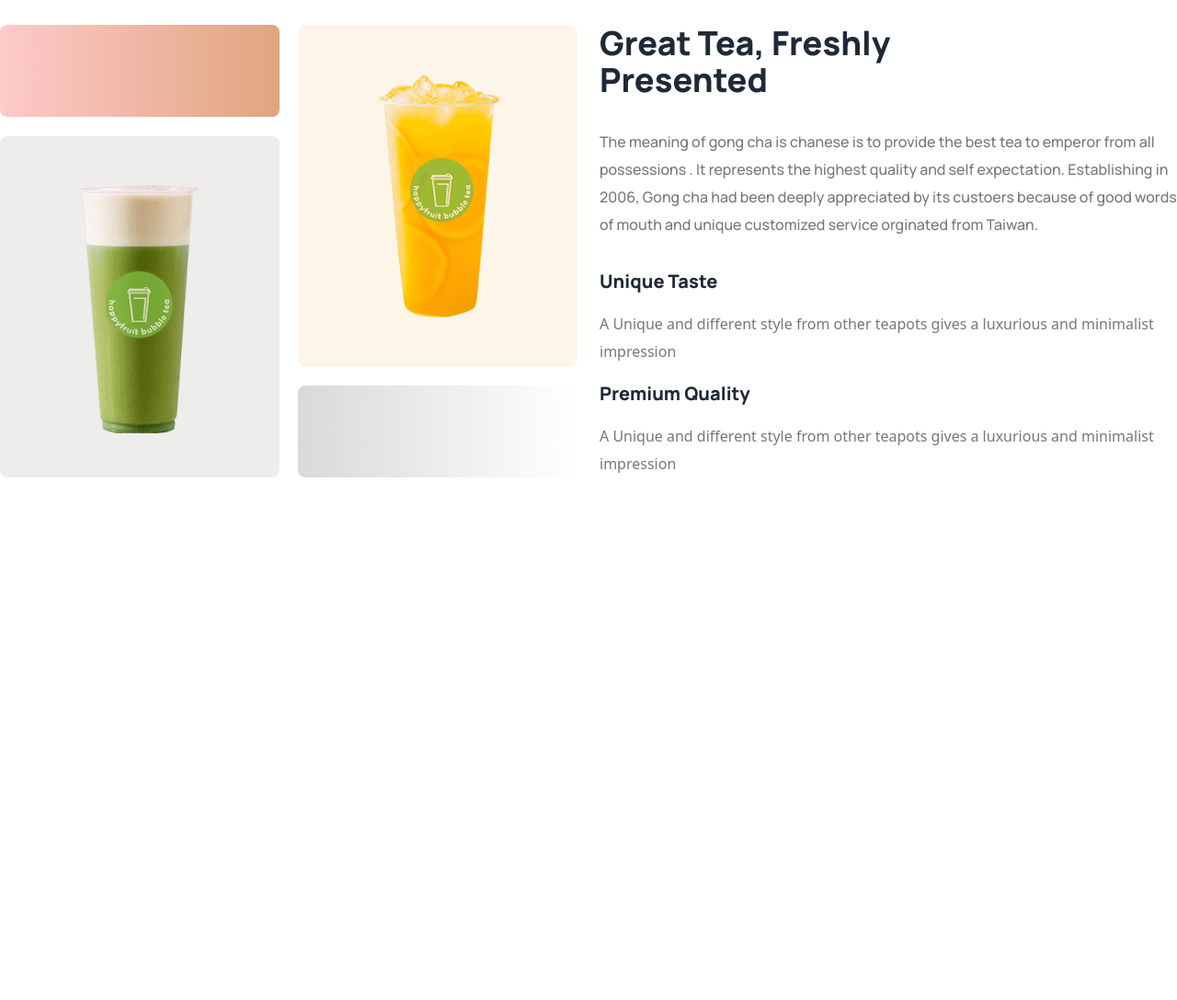
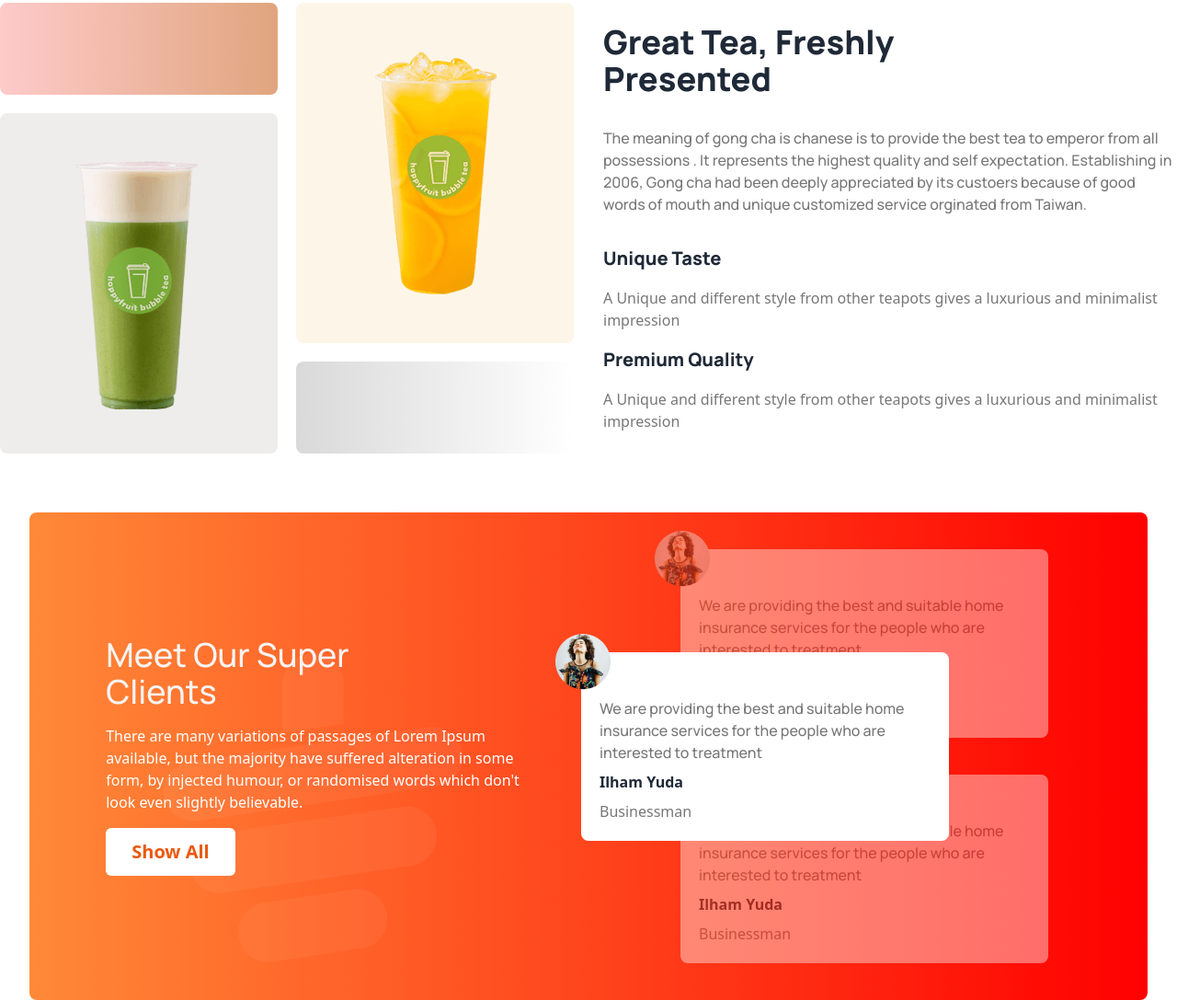
Before and after one commit to sagorcnits/tea-house, a plain HTML site: page index.html in a window 1280 px wide. Shown: the part 1265-2352 px from the top of the page at 92% size. Before the commit the page ends 1784 px from the top, so only its background shows below. Drawn offline with nearby package versions, Linux system fonts and the light colour scheme.

Commit message:
meet our section added

```diff
--- a/index.html
+++ b/index.html
@@ -34,7 +34,6 @@
 
       .paragraph {
         color: #777;
-        line-height: 30px;
       }
     </style>
   </head>
@@ -136,7 +135,7 @@
       </section>
       <!--Great tea section start  -->
       <section
-        class="max-w-7xl mx-auto p-5 lg:p-0 lg:mt-32 flex flex-col lg:flex-row gap-6"
+        class="max-w-7xl mx-auto p-5 lg:p-0 lg:mt-32 flex flex-col lg:flex-row gap-8"
       >
         <div class="grid grid-cols-2 gap-5 flex-1">
           <div
@@ -182,6 +181,68 @@
           </div>
         </div>
       </section>
+      <!-- meet our section start -->
+      <section
+        class="w-[95%] lg:max-w-7xl flex flex-col lg:flex-row gap-6 mx-auto mt-4 lg:mt-16 lg:py-10 p-5 bg-gradient-to-r from-[#FF8938] to-[#F00] rounded-lg"
+      >
+        <div
+          class="flex-1 flex justify-center items-center bg-[url('images/bg_cup.png')] bg-no-repeat bg-bottom"
+        >
+          <div class="space-y-4">
+            <h1 class="text-2xl lg:text-4xl manrope-font text-[#F4F4F4]">
+              Meet Our Super <br />
+              Clients
+            </h1>
+            <p class="paragraph text-white">
+              There are many variations of passages of Lorem Ipsum <br />
+              available, but the majority have suffered alteration in some
+              <br />
+              form, by injected humour, or randomised words which don't <br />
+              look even slightly believable.
+            </p>
+            <button
+              class="px-7 py-3 bg-white rounded-md text-orange-600 text-xl font-semibold"
+            >
+              Show All
+            </button>
+          </div>
+        </div>
+        <div class="flex-1 relative mt-4 lg:mt-0">
+          <div
+            class="p-5 opacity-40 bg-white mx-auto lg:w-[400px] rounded-lg space-y-2"
+          >
+            <img class="-mt-10 -ml-12" src="images/client.png" alt="" />
+            <p class="paragraph manrope-font">
+              We are providing the best and suitable home insurance services for
+              the people who are interested to treatment
+            </p>
+            <h2 class="font-bold">Ilham Yuda</h2>
+            <p class="paragraph">Businessman</p>
+          </div>
+          <div
+            class="p-5 top-28 lg:-left-5 absolute bg-white lg:w-[400px] rounded-lg space-y-2 z-10"
+          >
+            <img class="-mt-10 -ml-12" src="images/client.png" alt="" />
+            <p class="paragraph manrope-font">
+              We are providing the best and suitable home insurance services for
+              the people who are interested to treatment
+            </p>
+            <h2 class="font-bold">Ilham Yuda</h2>
+            <p class="paragraph">Businessman</p>
+          </div>
+          <div
+            class="p-5 mt-10 opacity-40 mx-auto bg-white lg:w-[400px] rounded-lg space-y-2"
+          >
+            <img class="-mt-10 -ml-12" src="images/client.png" alt="" />
+            <p class="paragraph manrope-font">
+              We are providing the best and suitable home insurance services for
+              the people who are interested to treatment
+            </p>
+            <h2 class="font-bold">Ilham Yuda</h2>
+            <p class="paragraph">Businessman</p>
+          </div>
+        </div>
+      </section>
     </main>
   </body>
 </html>
```
